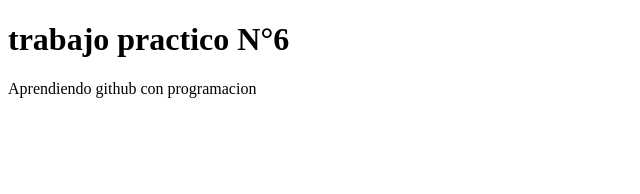
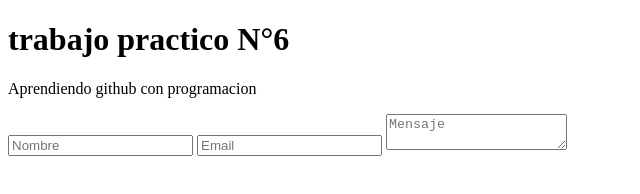
Before and after one commit to kamyvillalva2395-boop/tp-git-villalva, a plain HTML site: page index.html in a window 1280 px wide. Shown: the whole page, without its empty margins (0-640 px from the left). Drawn offline with Linux system fonts and the light colour scheme.

Commit message:
agegue un formulario

```diff
--- a/index.html
+++ b/index.html
@@ -8,5 +8,11 @@
 <body>
     <h1>trabajo practico N°6</h1>
     <p>Aprendiendo github con programacion</p>
+    <form>
+        <input type="text"
+        placeholder="Nombre">
+        <input type="email" placeholder="Email">
+        <textarea placeholder="Mensaje"></textarea>
+    </form>
 </body>
 </html>
```
